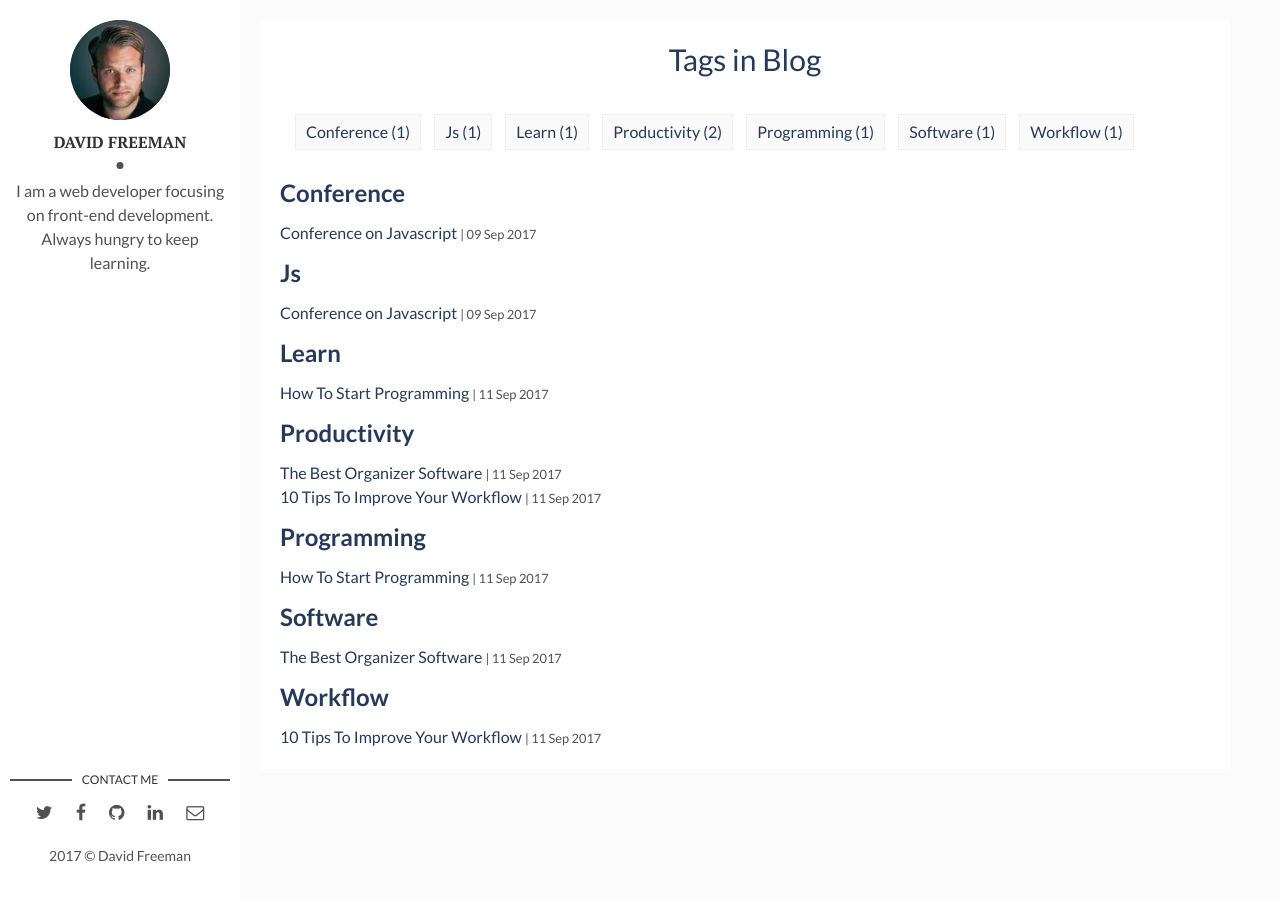
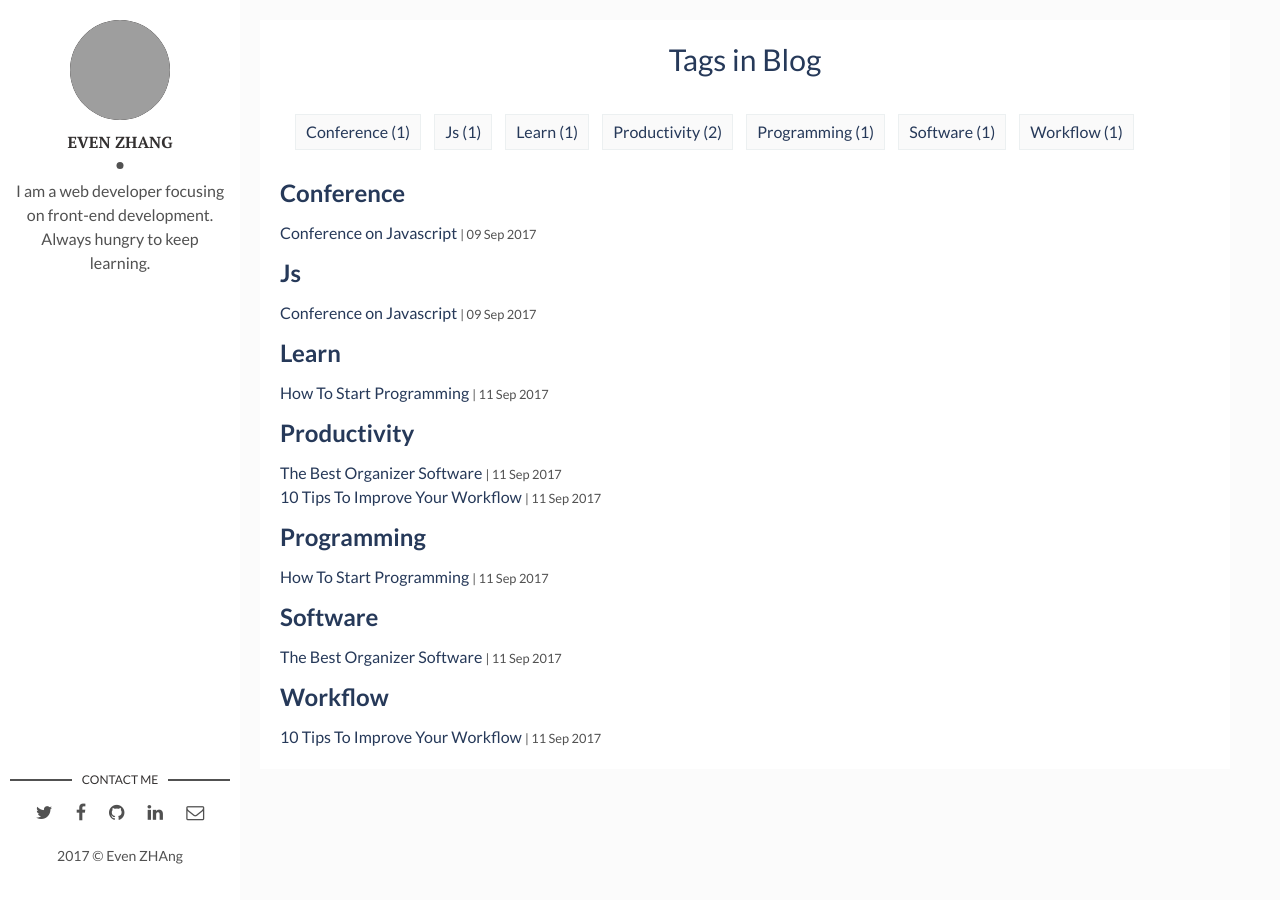
Before and after one commit to EvenZHAnglll/simple-life, a Jekyll site: the page built from tags.html, in a window 1280 px wide. Built offline with Jekyll 4.4.1, drawn with Linux system fonts in a browser that asks for light colours; grey boxes are pictures that could not be loaded.

Commit message:
Update _config.yml

```diff
--- a/_config.yml
+++ b/_config.yml
@@ -8,8 +8,8 @@ baseurl: "/simple-life" # the subpath of your site, e.g. /blog
 url: "https://evenzhanglll.github.io" # the base hostname & protocol for your site, e.g. http://example.com
 
 # Author Settings
-author: David Freeman # add your name
-author-img: david-freeman.jpg # add your photo
+author: Even ZHAng # add your name
+author-img: evenzhang.jpg # add your photo
 about-author: I am a web developer focusing on front-end development. Always hungry to keep learning. # add description
 twitter: # add your Twitter handle
 facebook: # add your Facebook handle
```
